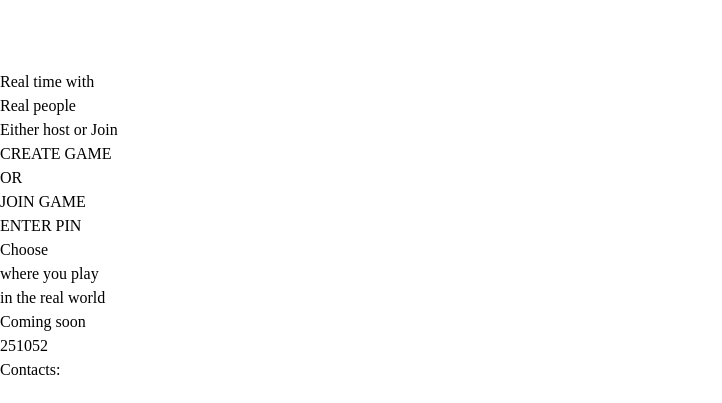
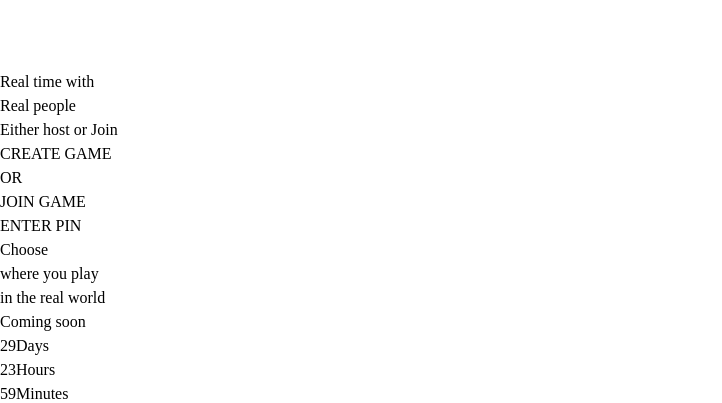
Before and after one commit to D1ZEASE420/2025-LandingPage-Project, a React (Vite) app in the folder vite-project/: page / in a window 1280 px wide. Shown: the part 650-1053 px from the top of the page, without its empty margins (0-722 px from the left). Before the commit the page ends 1032 px from the top, so only its background shows below. Built offline with nearby package versions, Linux system fonts and the light colour scheme.

Commit message:
Lisatud töötav countdown ja snap transitionid

```diff
--- a/vite-project/src/App.jsx
+++ b/vite-project/src/App.jsx
@@ -1,52 +1,96 @@
-import { useState } from 'react'
-import reactLogo from './assets/react.svg'
-import viteLogo from '/vite.svg'
+import { useState, useEffect } from 'react'
 import logo from './assets/logo.png'
 import './App.css'
 import "./index.css";
 
-
-
 function App() {
   const [count, setCount] = useState(0)
 
+  const [timeLeft, setTimeLeft] = useState({
+    days: 0,
+    hours: 0,
+    minutes: 0
+  })
+
+  useEffect(() => {
+    const targetDate = new Date()
+    targetDate.setDate(targetDate.getDate() + 30)
+
+    const calculateTimeLeft = () => {
+      const difference = targetDate - new Date()
+
+      if (difference > 0) {
+        setTimeLeft({
+          days: Math.floor(difference / (1000 * 60 * 60 * 24)),
+          hours: Math.floor((difference / (1000 * 60 * 60)) % 24),
+          minutes: Math.floor((difference / 1000 / 60) % 60)
+        })
+      } else {
+        setTimeLeft({ days: 0, hours: 0, minutes: 0 })
+      }
+    }
+
+    calculateTimeLeft()
+    const timer = setInterval(calculateTimeLeft, 1000)
+
+    return () => clearInterval(timer)
+  }, [])
+
+
   return (
-    <>
-<div className="flex flex-col items-center">
-      <img src={logo} alt="Logo" />
-      <p className="mt-4 text-center text-5xl font-medium pt-155 pb-0">Real time with</p>
-      <p className="text-center text-5xl font-medium text-blue-600 mt-5 pb-100">Real people</p>
+    <div className="snap-y snap-mandatory h-screen overflow-y-scroll">
+      <section className="snap-start h-screen flex flex-col items-center justify-center bg-white">
+        <img src={logo} alt="Logo" />
+      </section>
+
+      <section className="snap-start h-screen flex flex-col items-center justify-center bg-white">
+        <p className="text-center text-5xl font-medium">Real time with</p>
+        <p className="text-center text-5xl font-medium text-blue-600 mt-6">Real people</p>
+      </section>
+
+      <section className="snap-start h-screen flex justify-center flex-col items-center bg-white">
+        <h1 className="text-4xl font-semibold mb-12">Either host or Join</h1>
+        <div className="w-100 h-100 border-1 border-neutral-200 rounded-2xl flex justify-center flex-col items-center shadow-lg p-8 gap-6">
+          <button className="flex justify-center rounded-xl text-2xl p-5 font-semibold shadow-lg border-1 border-neutral-200">CREATE GAME</button>
+          <p className="text-xl font-semibold">OR</p>
+          <p className="text-xl font-semibold">JOIN GAME</p>
+          <button className="flex items-center justify-center rounded-xl w-60 text-2xl p-5 shadow-lg border-1 border-neutral-200 font-semibold">ENTER PIN</button>
+        </div>
+      </section>
+
+
+      <section className="snap-start h-screen flex justify-center flex-col items-center bg-white">
+        <h1 className="text-4xl font-semibold text-center mb-6">Choose</h1>
+        <p className="text-center text-2xl font-medium mb-8">where you play <br />in the <span className="text-blue-600">real world</span></p>
+        <div className="w-100 h-64 border-1 border-neutral-200 rounded-2xl flex justify-center flex-col items-center shadow-lg">
+          <img src="" alt="" />
+        </div>
+      </section>
+
+      <section className="snap-start h-screen flex justify-center flex-col items-center bg-white">
+        <p className="text-2xl font-semibold text-center mb-12">Coming soon</p>
+        <div className="flex justify-center gap-6">
+          <div className="flex flex-col items-center">
+            <button className="flex justify-center rounded-xl text-2xl p-3 font-semibold shadow-lg border-1 border-neutral-200 h-15 w-20 mb-3">
+              {timeLeft.days}
+            </button>
+            <span className="text-sm text-gray-600">Days</span>
+          </div>
+          <div className="flex flex-col items-center">
+            <button className="flex justify-center rounded-xl text-2xl p-3 font-semibold shadow-lg border-1 border-neutral-200 h-15 w-20 mb-3">
+              {timeLeft.hours}
+            </button>
+            <span className="text-sm text-gray-600">Hours</span>
+          </div>
+          <div className="flex flex-col items-center">
+            <button className="flex justify-center rounded-xl text-2xl p-3 font-semibold shadow-lg border-1 border-neutral-200 h-15 w-20 mb-3">
+              {timeLeft.minutes}
+            </button>
+            <span className="text-sm text-gray-600">Minutes</span>
+          </div>
+        </div>
+      </section>
     </div>
-    <div class="flex justify-center flex-col items-center">
-      <h1 class="text-4xl font-semibold pb-10 ">Either host or Join</h1>
-    <div class="w-100 h-100 border-1 border-neutral-200 rounded-2xl flex justify-center flex-col items-center shadow-lg">
-        <button class="flex justify-center rounded-xl text-2xl p-5 font-semibold shadow-lg border-1 border-neutral-200">CREATE GAME</button>
-        <p class="text-xl font-semibold pt-5">OR</p>
-        <p class="text-xl font-semibold pb-5">JOIN GAME</p>
-      <button class="flex items-center justify-center rounded-xl w-60 text-2xl p-5 shadow-lg border-1 border-neutral-200 font-semibold">ENTER PIN</button>
-    </div>
-    <div>
-      <h1 class="text-4xl font-semibold pt-155 text-center">Choose</h1>
-      <p className="mt-4 text-center text-2xl font-medium pb-5">where you play <br></br>in the <span className="text-blue-600">real world</span></p>
-    </div>
-    </div>
-    <div class="flex justify-center">
-    <div class="w-100 h-100 border-1 border-neutral-200 rounded-2xl flex justify-center flex-col items-center shadow-lg">
-      <img src="" alt="" />
-    </div>
-    </div>
-    <div>
-      <p class="text-2xl font-semibold flex justify-center text-center pt-5">Coming soon</p>
-    </div>
-    <div class="flex justify-center">
-      <button class="flex justify-center rounded-xl text-2xl p-3 m-2 font-semibold shadow-lg border-1 border-neutral-200 h-15 w-15">25</button>
-      <button class="flex justify-center rounded-xl text-2xl p-3 m-2 font-semibold shadow-lg border-1 border-neutral-200 h-15 w-15">10</button>
-      <button class="flex justify-center rounded-xl text-2xl p-3 m-2 font-semibold shadow-lg border-1 border-neutral-200 h-15 w-15">52</button>
-    </div>
-    <div class="pt-10">
-      <p class="">Contacts:</p>
-    </div>
-    </>
   )
 }
 
```
